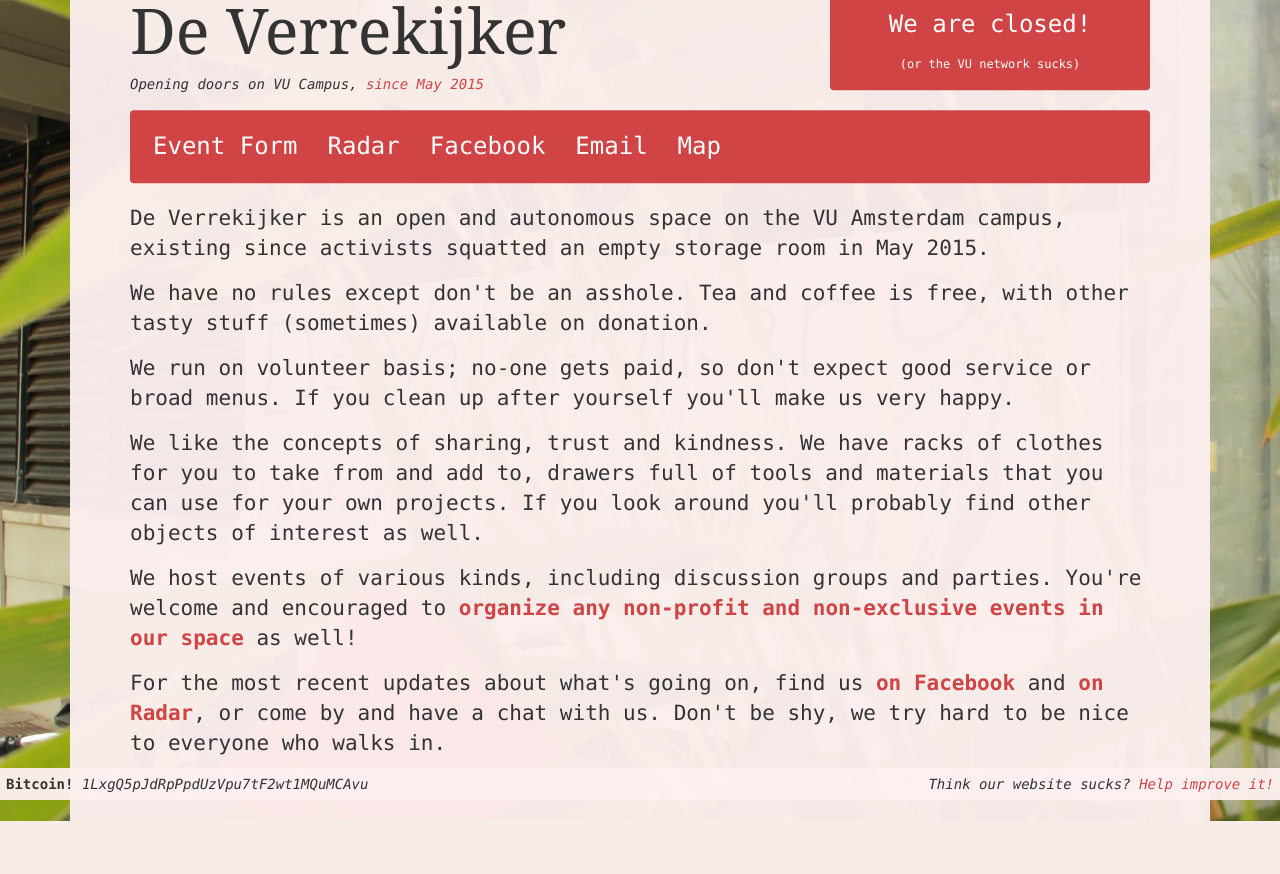
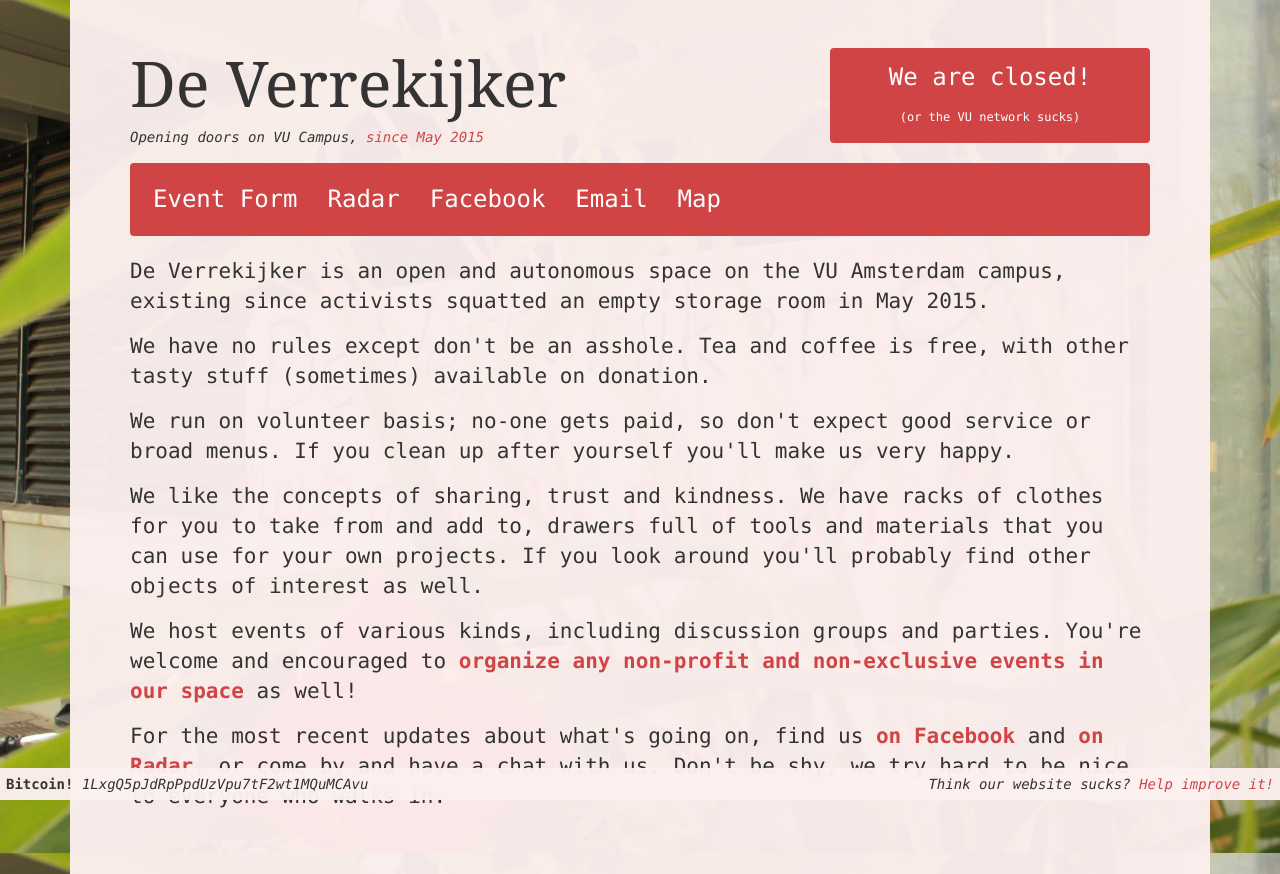
Before and after one commit to deverrekijker/deverrekijker.org, a PHP site: page / in a window 1280 px wide. Before the commit the page ends 821 px from the top, so only its background shows below. Run offline with PHP 8.4, Linux system fonts and the light colour scheme; data that the repository does not hold is empty.

Commit message:
More cross-device tweaks

```diff
--- a/DEFAULT/css/style.css
+++ b/DEFAULT/css/style.css
@@ -49,6 +49,8 @@ body > .container {
   top: 50%;
   -webkit-transform: translateY(-50%);
           transform: translateY(-50%);
+  max-height: 100%;
+  max-width: 100%;
 }
 
 header > a, nav > a {
--- a/DEFAULT/index.php
+++ b/DEFAULT/index.php
@@ -6,7 +6,7 @@
 <html lang="en">
    <head>
       <meta charset="UTF-8">
-      <meta name="viewport" content="width=device-width, initial-scale=0.4">
+      <meta name="viewport" content="width=device-width, initial-scale=0.75">
       <link rel="stylesheet" type="text/css" href="css/style.css">
       <link rel="stylesheet" type="text/css" href="css/bootstrap.min.css">
       <title><?php echo INSTITUTION_NAME ?></title>
```
